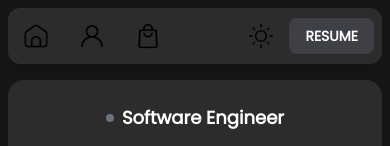
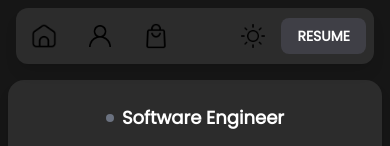
Before and after one commit to MuhammadAhmad338/MyOwnPortfolio, a Next.js app: page / in a window 390 px wide. Shown: the top 146 px of the page. Built offline with nearby package versions, Linux system fonts and the light colour scheme.

Commit message:
latest commits

```diff
--- a/app/components/Header.tsx
+++ b/app/components/Header.tsx
@@ -34,7 +34,7 @@ const NavBar: FC = () => {
 
   return (
     <div className="fixed top-0 left-0 right-0 z-50 flex justify-center w-full ">
-      <div className="px-2 sm:px-4 pt-2" style={{ maxWidth: '608px', width: '100%' }}>
+      <div className="px-4 sm:px-4 pt-2" style={{ maxWidth: '608px', width: '100%' }}>
         <nav className={`px-2 py-2 shadow-lg rounded-xl flex justify-between items-center transition-colors duration-200`} style={{ backgroundColor: darkMode ? '#2c2c2c' : 'white' }}>
           {/* Left side navigation icons */}
           <div className="flex space-x-4">
```
